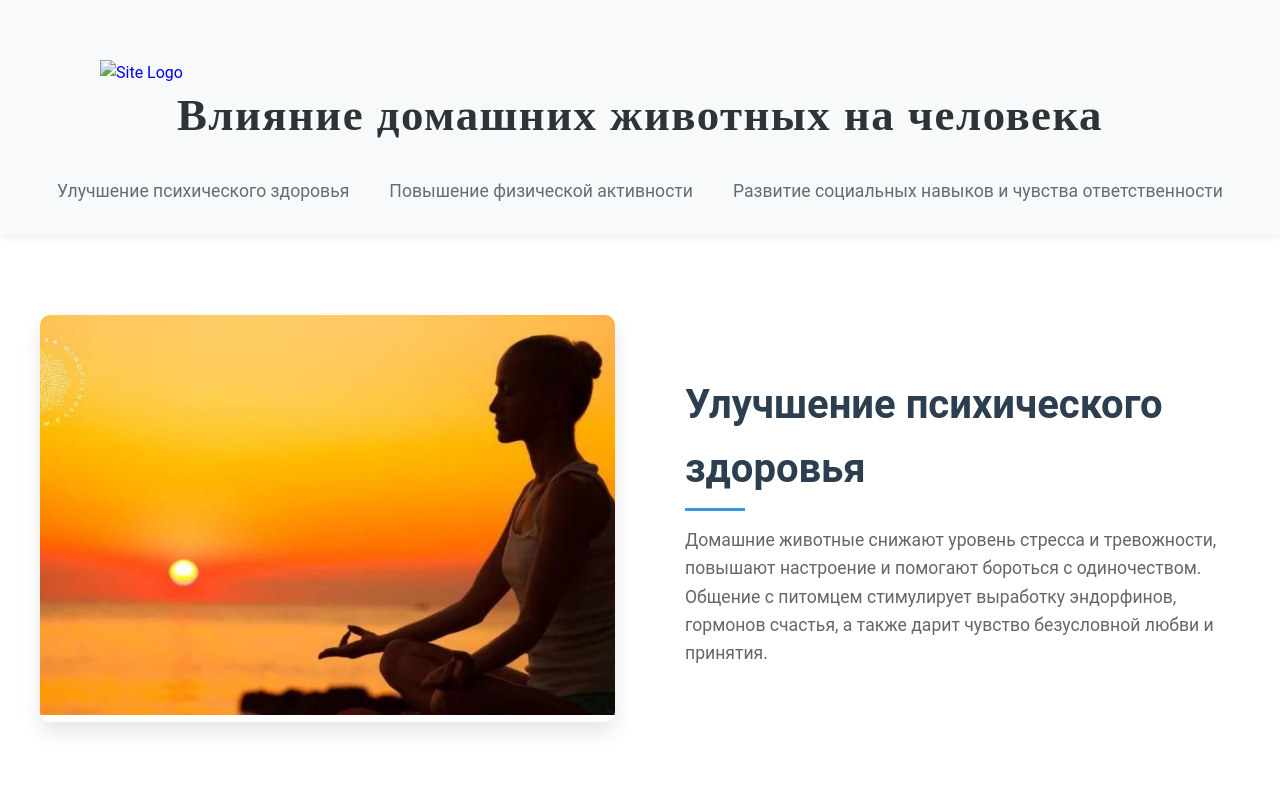
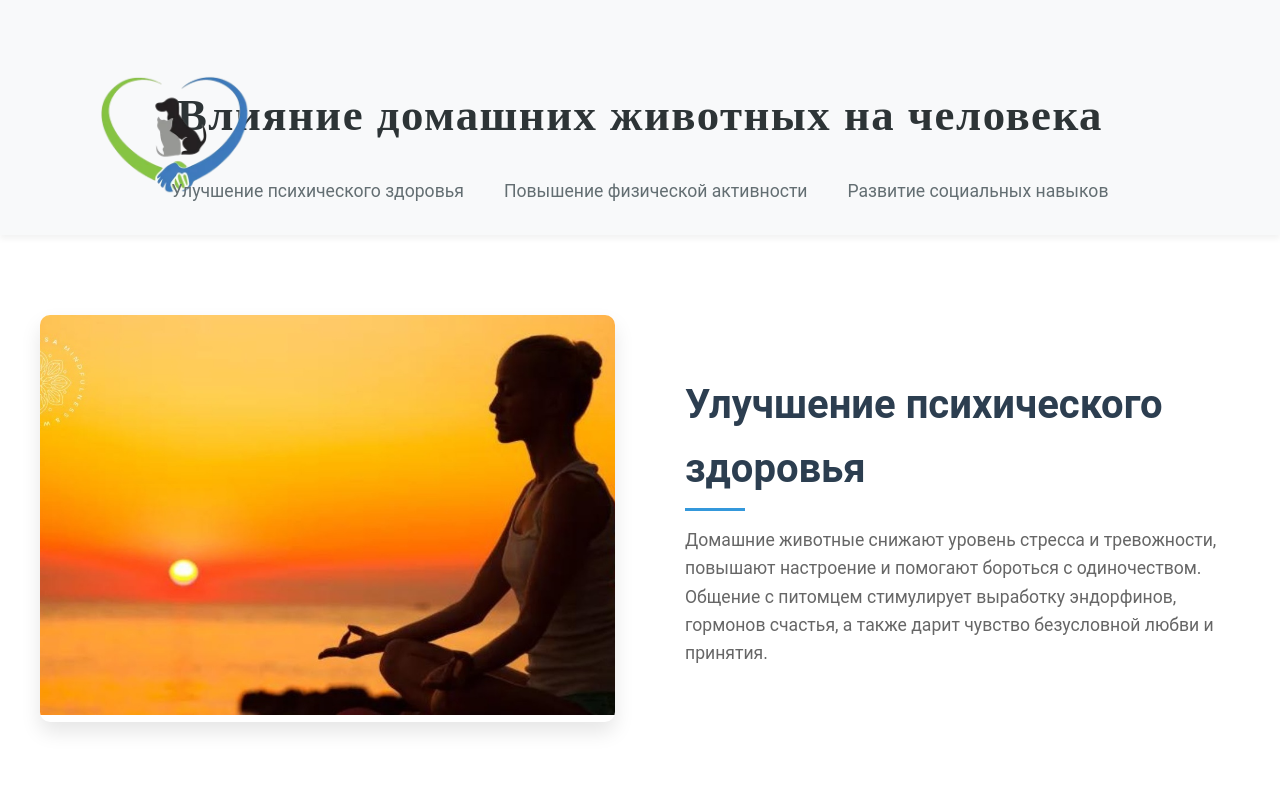
Before and after one commit to DashaMar15/school, a plain HTML site: page index.html in a window 1280 px wide. Shown: the top 800 px of the page. Drawn offline with Linux system fonts and the light colour scheme.

Commit message:
Update index.html

```diff
--- a/index.html
+++ b/index.html
@@ -13,7 +13,7 @@
     <header class="header">
         <!-- Логотип -->
         <a href="#" class="logo">
-            <img src="img/logo.webp" alt="Site Logo" class="logo">
+            <img src="img/logo.png" alt="Site Logo" class="logo">
         </a>
 
         <!-- Название сайта -->
@@ -24,7 +24,7 @@
             <ul class="nav-list">
                 <li class="nav-item"><a href="#algoritms" class="nav-link">Улучшение психического здоровья</a></li>
                 <li class="nav-item"><a href="#it-tech" class="nav-link">Повышение физической активности</a></li>
-                <li class="nav-item"><a href="#cybersecurity" class="nav-link">Развитие социальных навыков и чувства ответственности</a></li>
+                <li class="nav-item"><a href="#cybersecurity" class="nav-link">Развитие социальных навыков</a></li>
             </ul>
         </nav>
     </header>
```
